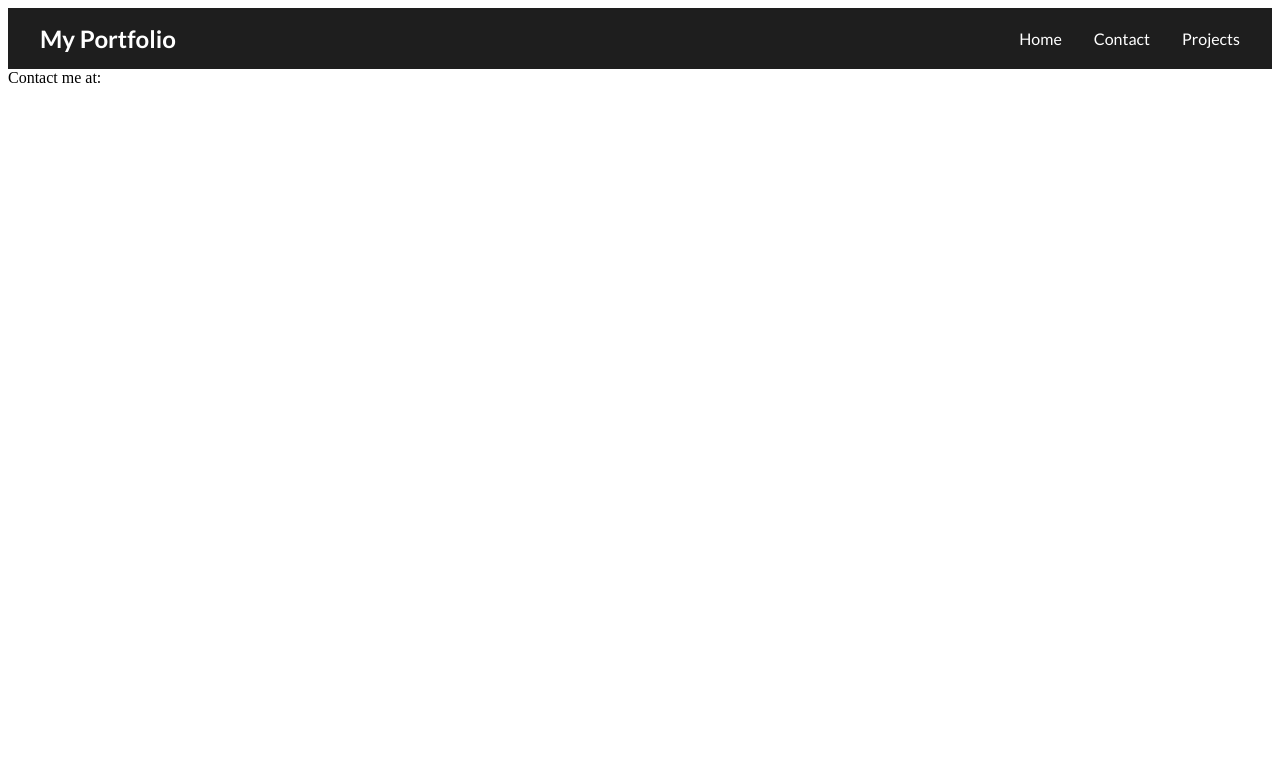
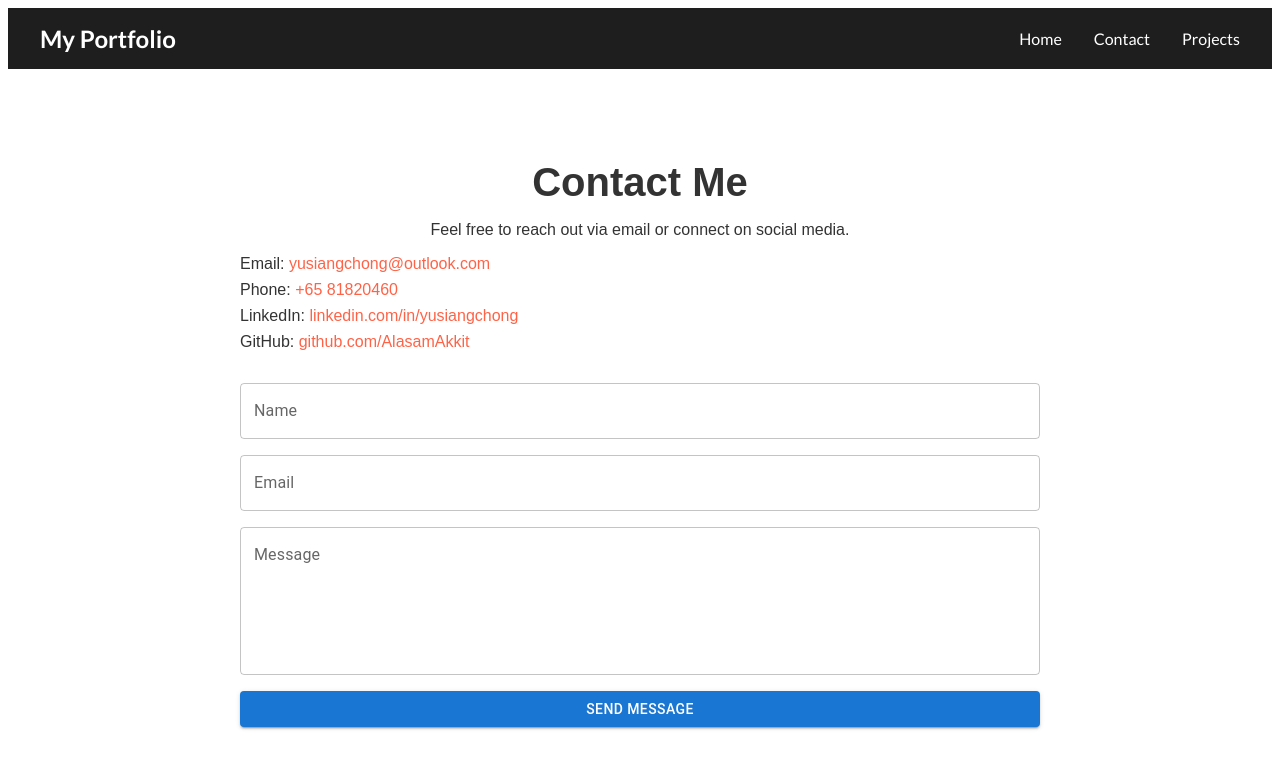
Before and after one commit to AlasamAkkit/yusiang-portfolio, a React (Vite) app: page /contactme in a window 1280 px wide. Shown: the top 768 px of the page. Built offline with nearby package versions, Linux system fonts and the light colour scheme.

Commit message:
dummy contact page with mui

```diff
--- a/package.json
+++ b/package.json
@@ -10,6 +10,10 @@
     "preview": "vite preview"
   },
   "dependencies": {
+    "@emotion/react": "^11.14.0",
+    "@emotion/styled": "^11.14.1",
+    "@mui/icons-material": "^7.3.1",
+    "@mui/material": "^7.3.1",
     "react": "^19.1.1",
     "react-dom": "^19.1.1",
     "react-router-dom": "^7.8.1"
--- a/src/pages/ContactMe.tsx
+++ b/src/pages/ContactMe.tsx
@@ -1,7 +1,37 @@
+import { TextField, Button, Stack } from '@mui/material';
+import '../styles/pagecss/contact.css';
+
 const ContactMe = () => {
   return (
-    <div>Contact me at:</div>
-  )
-}
+    <div className="contact-container">
+      <h1>Contact Me</h1>
+      <p>Feel free to reach out via email or connect on social media.</p>
 
-export default ContactMe
+      <div className="contact-info">
+        <p>Email: <a href="mailto:yusiangchong@outlook.com">yusiangchong@outlook.com</a></p>
+        <p>Phone: <a href="tel:+6581820460">+65 81820460</a></p>
+        <p>
+          LinkedIn: <a href="https://linkedin.com/in/yusiangchong" target="_blank" rel="noopener noreferrer">
+            linkedin.com/in/yusiangchong
+          </a>
+        </p>
+        <p>
+          GitHub: <a href="https://github.com/AlasamAkkit" target="_blank" rel="noopener noreferrer">
+            github.com/AlasamAkkit
+          </a>
+        </p>
+      </div>
+
+      <Stack component="form" spacing={2} className="contact-form">
+        <TextField label="Name" variant="outlined" fullWidth />
+        <TextField label="Email" variant="outlined" type="email" fullWidth />
+        <TextField label="Message" variant="outlined" multiline rows={5} fullWidth />
+        <Button variant="contained" color="primary" type="submit" className="submit-button">
+          Send Message
+        </Button>
+      </Stack>
+    </div>
+  );
+};
+
+export default ContactMe;
--- a/src/styles/pagecss/contact.css
+++ b/src/styles/pagecss/contact.css
@@ -0,0 +1,46 @@
+.contact-container {
+  max-width: 800px;
+  margin: 2rem auto;
+  padding: 2rem;
+  font-family: 'Poppins', sans-serif;
+  color: #333;
+}
+
+.contact-container h1 {
+  font-size: 2.5rem;
+  margin-bottom: 1rem;
+  text-align: center;
+}
+
+.contact-container p {
+  margin-bottom: 1rem;
+  text-align: center;
+}
+
+.contact-info p {
+  margin: 0.5rem 0;
+  text-align: left;
+}
+
+.contact-info a {
+  color: #ff6347;
+  text-decoration: none;
+  transition: color 0.2s;
+}
+
+.contact-info a:hover {
+  color: #ff4500;
+}
+
+/* MUI form specific adjustments */
+.contact-form {
+  margin-top: 2rem;
+}
+.submit-button {
+  transition: transform 0.2s, background-color 0.2s;
+}
+
+.submit-button:hover {
+  transform: scale(1.05);
+  background-color: #ff4500;
+}
```
Also changed, not shown: 1 other file (tests, documents, lock files or other folders).
